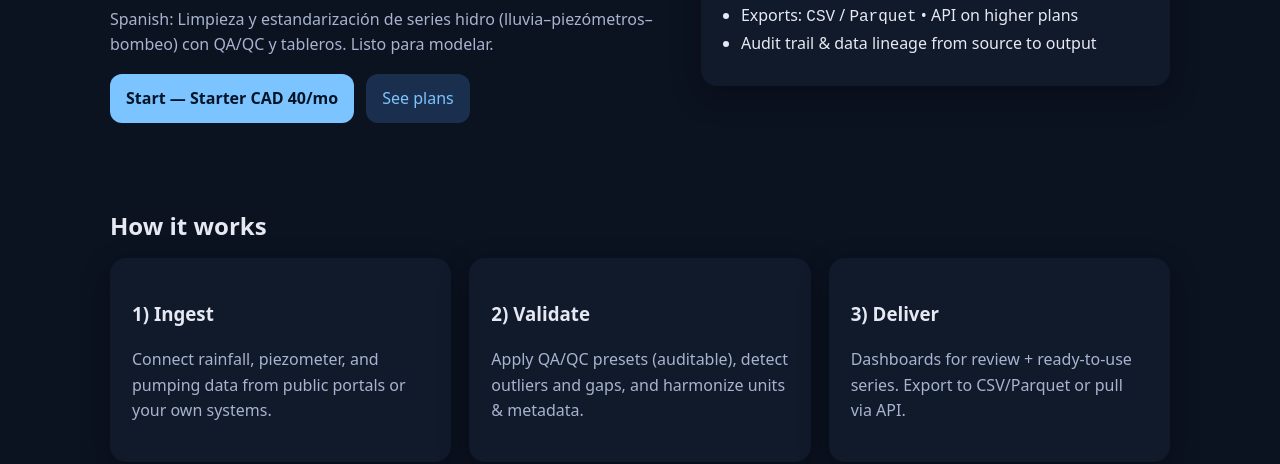
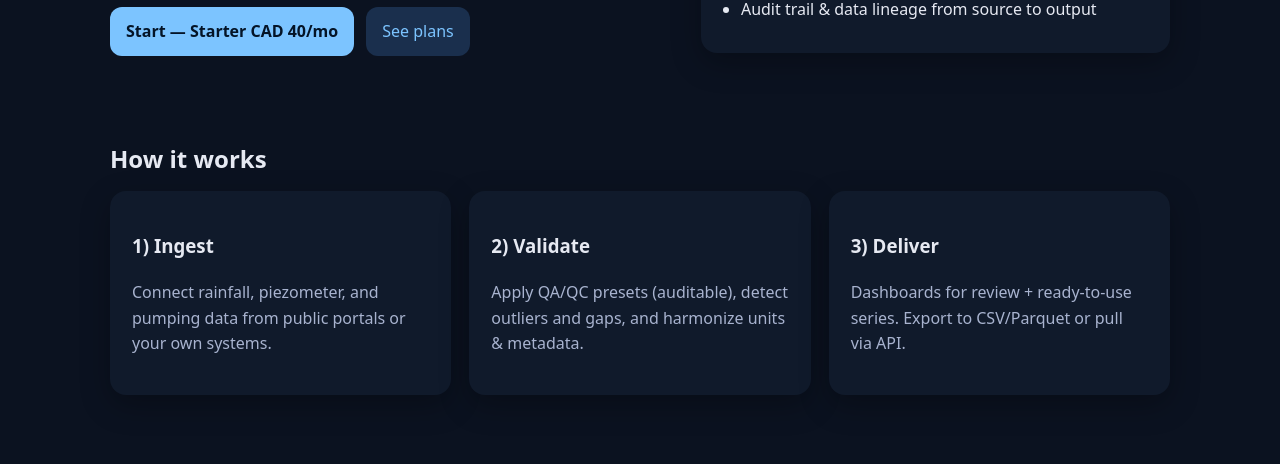
Before and after one commit to preciii7/preciii7.github.io, a plain HTML site: page index.html in a window 1280 px wide. Shown: the part 310-774 px from the top of the page. Drawn offline with Linux system fonts and the light colour scheme.

Commit message:
Update index.html
se quito codigo <p class="muted">Spanish: Limpieza y estandarización de series hidro (lluvia–piezómetros–bombeo) con QA/QC y tableros. Listo para modelar.</p>

```diff
--- a/index.html
+++ b/index.html
@@ -63,7 +63,7 @@
       <div>
         <h1>Reliable hydro time series — from sensors to answers</h1>
         <p>We clean and standardize <strong>rainfall, piezometer, and pumping</strong> series with auditable QA/QC, dashboards, and exports. Built for hydrogeology, environmental monitoring, and water resources.</p>
-        <p class="muted">Spanish: Limpieza y estandarización de series hidro (lluvia–piezómetros–bombeo) con QA/QC y tableros. Listo para modelar.</p>
+
         <div style="display:flex;gap:12px;flex-wrap:wrap">
           <a class="btn primary" href="YOUR_PADDLE_CHECKOUT_LINK" target="_blank" rel="noopener">Start — Starter CAD 40/mo</a>
           <a class="btn" href="#pricing">See plans</a>
```
